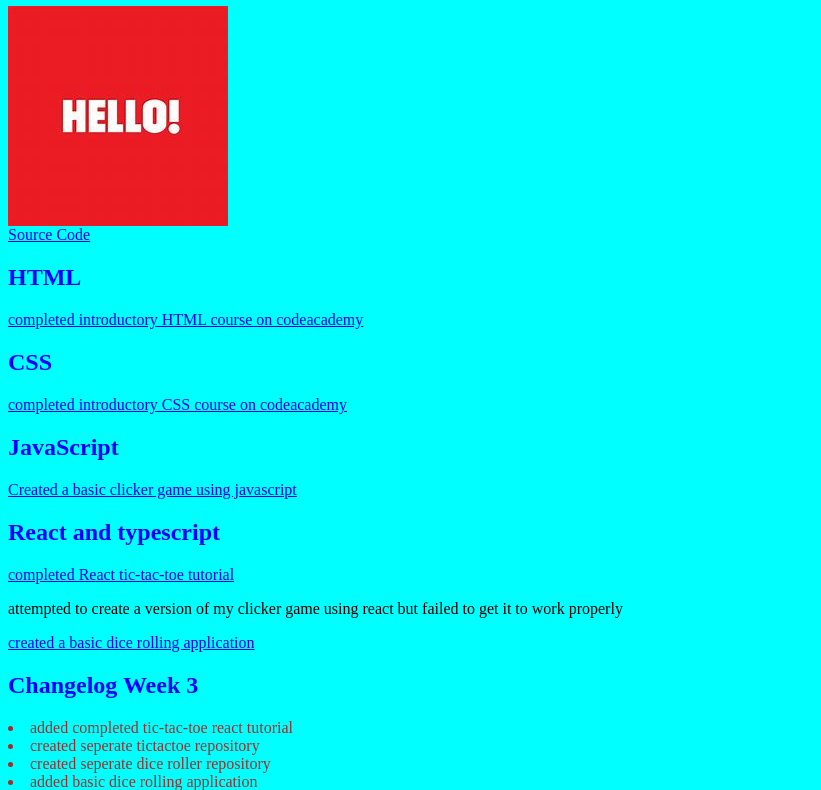
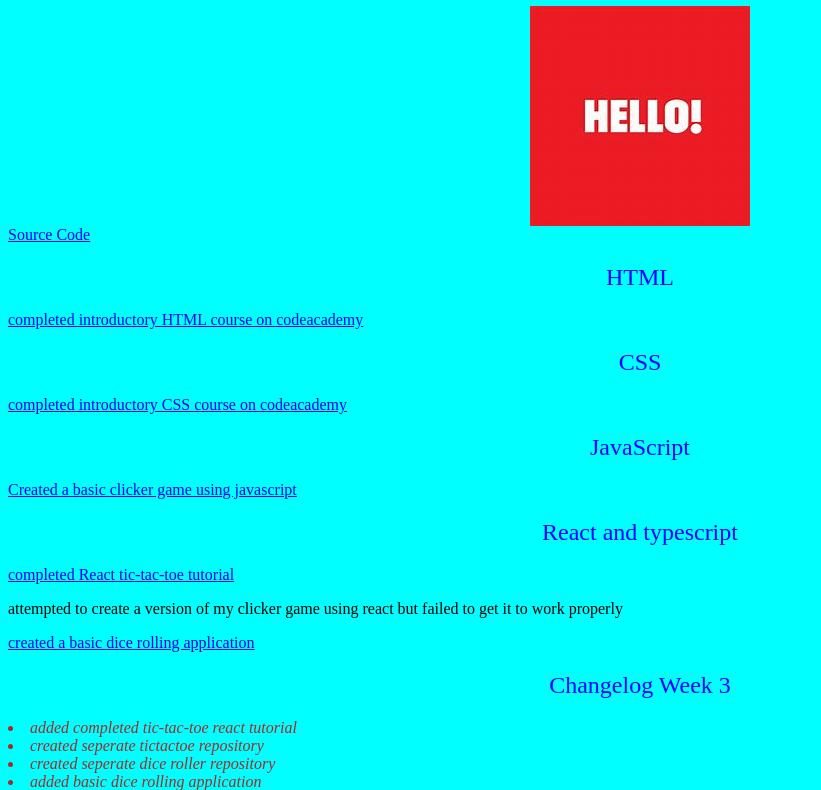
Before and after one commit to jakobw10/jakobw10.github.io, a plain HTML site: page index.html in a window 1280 px wide. Shown: the part 60-850 px from the top of the page, without its empty margins (0-821 px from the left). Drawn offline with Linux system fonts and the light colour scheme.

Commit message:
updated CSS

```diff
--- a/index.css
+++ b/index.css
@@ -1,9 +1,22 @@
 h2{
-    color:blue
+    color:blue;
+    text-align: center;
+    font-weight:100;
 }
+h1{
+    text-align:center;
+}
+
 html{
     background-color:aqua
 }
 li{
-    color:brown
+    color:brown;
+    font-style:italic;
 }
+img{
+    display: block;
+    margin-left:auto;
+    margin-right:auto;
+
+}
```
